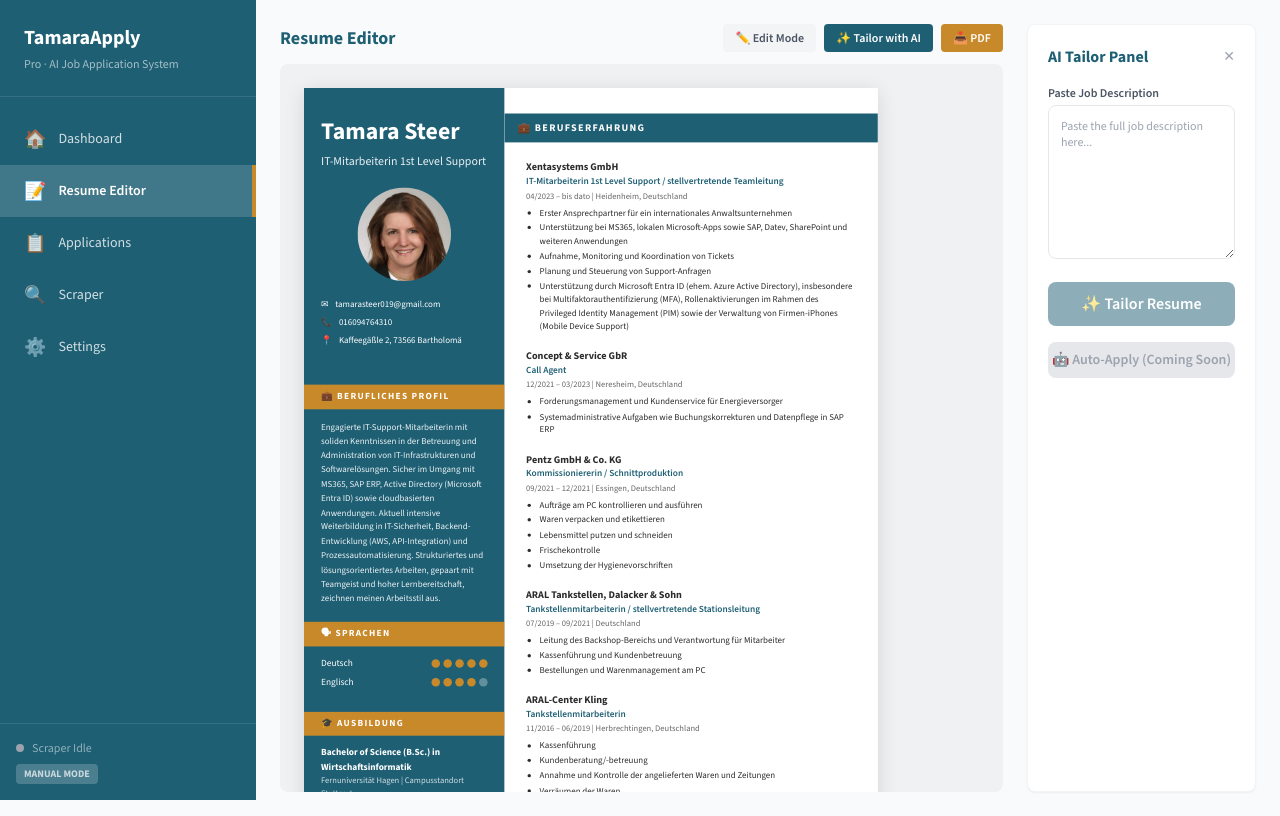
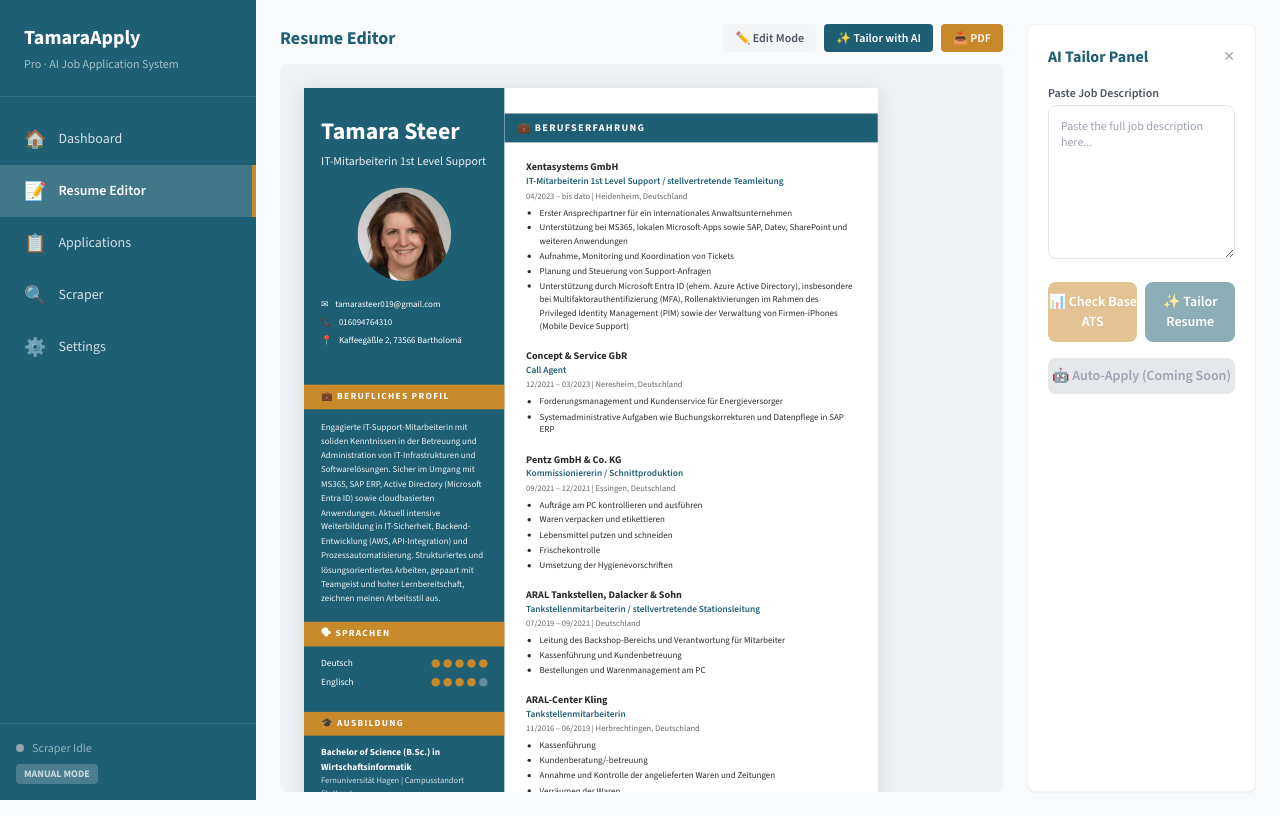
Before and after one commit to shiveshkaul/tamararesume, a React (Vite) app in the folder frontend/: page /editor in a window 1280 px wide. Built offline with nearby package versions, Linux system fonts and the light colour scheme.

Commit message:
feat: Add Base ATS check button and finalize draft statuses

```diff
--- a/frontend/src/pages/ResumeEditor.tsx
+++ b/frontend/src/pages/ResumeEditor.tsx
@@ -7,7 +7,7 @@ import { useGroq } from '../hooks/useGroq';
 
 export default function ResumeEditor() {
   const { isEditMode, setEditMode, atsResult, isTailoring, tailoringError } = useAppStore();
-  const { tailorResume, loading } = useGroq();
+  const { tailorResume, scoreBaseResume, loading } = useGroq();
   const [jobDescription, setJobDescription] = useState('');
   const [drawerOpen, setDrawerOpen] = useState(true);
 
@@ -15,6 +15,13 @@ export default function ResumeEditor() {
     if (!jobDescription.trim()) return;
     try {
       await tailorResume(jobDescription);
+    } catch { /* error handled by hook */ }
+  };
+
+  const handleScoreBase = async () => {
+    if (!jobDescription.trim()) return;
+    try {
+      await scoreBaseResume(jobDescription);
     } catch { /* error handled by hook */ }
   };
 
@@ -87,20 +94,26 @@ export default function ResumeEditor() {
             />
           </div>
 
+          <div className="flex gap-2">
+            <button
+              onClick={handleScoreBase}
+              disabled={loading || !jobDescription.trim()}
+              className="flex-1 py-2.5 bg-brand-gold text-white font-semibold flex items-center justify-center gap-1 rounded-lg hover:bg-brand-gold/90 disabled:opacity-50 transition text-sm"
+            >
+              📊 Check Base ATS
+            </button>
             <button
               onClick={handleTailor}
               disabled={loading || !jobDescription.trim()}
-            className="w-full py-2.5 bg-brand-teal text-white font-semibold rounded-lg hover:bg-brand-teal/90 disabled:opacity-50 transition flex items-center justify-center gap-2"
+              className="flex-1 py-2.5 bg-brand-teal text-white font-semibold flex items-center justify-center gap-1 rounded-lg hover:bg-brand-teal/90 disabled:opacity-50 transition text-sm"
             >
               {loading ? (
-              <>
                 <span className="w-4 h-4 border-2 border-white/30 border-t-white rounded-full animate-spin" />
-                Tailoring...
-              </>
               ) : (
                 '✨ Tailor Resume'
               )}
             </button>
+          </div>
 
           {tailoringError && (
             <div className="bg-red-50 border border-red-200 rounded p-2 text-xs text-red-700">❌ {tailoringError}</div>
```
Lines whose indentation alone changed are shown as unchanged.
